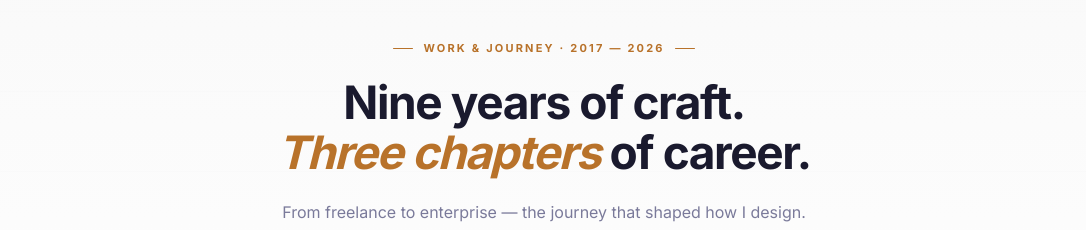
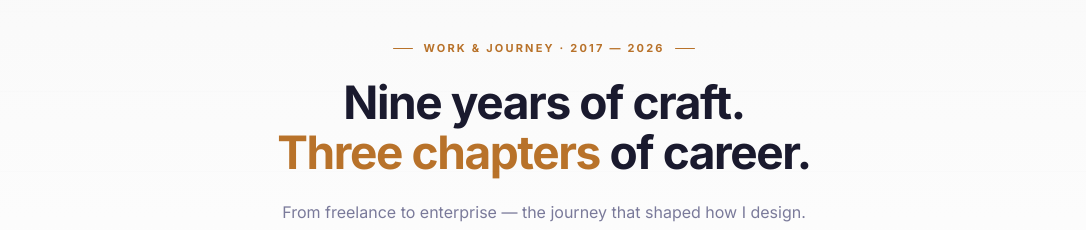
Before and after one commit to geetanjalivu-code/portfolio, a React (Vite) app: page / in a window 1280 px wide. Shown: the part 1380-1610 px from the top of the page, without its empty margins (96-1182 px from the left). Built offline with nearby package versions, Linux system fonts and the light colour scheme.

Commit message:
Update WorkJourney.tsx

```diff
--- a/src/app/components/WorkJourney.tsx
+++ b/src/app/components/WorkJourney.tsx
@@ -180,7 +180,7 @@ export function WorkJourney() {
           margin: '0 auto 20px', maxWidth: 760,
         }}>
           Nine years of craft.<br />
-          <em style={{ fontWeight: 700, color: '#B8722A' }}>Three chapters</em>{' '}
+          <em style={{ fontStyle: 'normal', fontWeight: 700, color: '#B8722A' }}>Three chapters</em>{' '}
           of career.
         </h2>
         <p style={{ color: '#7a7a9a', fontSize: 16, lineHeight: 1.8, maxWidth: 620, margin: '0 auto' }}>
```
